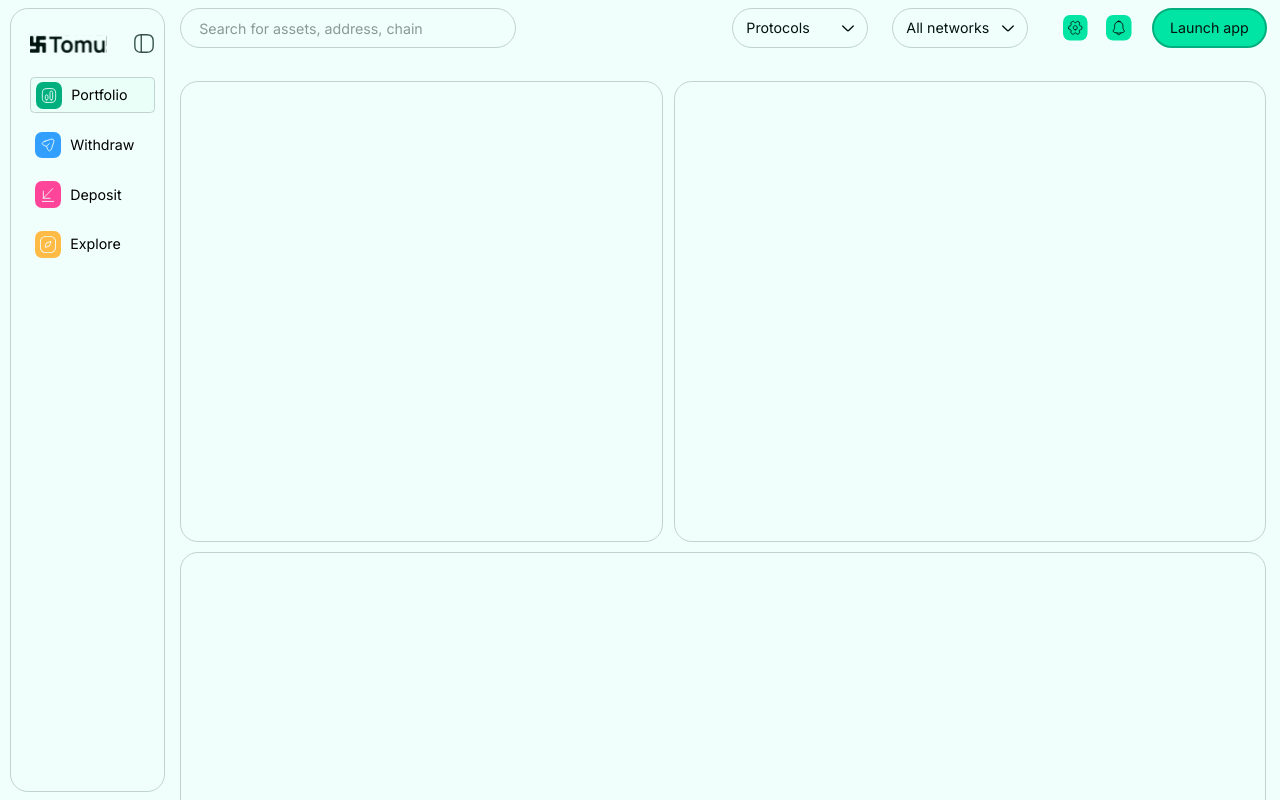
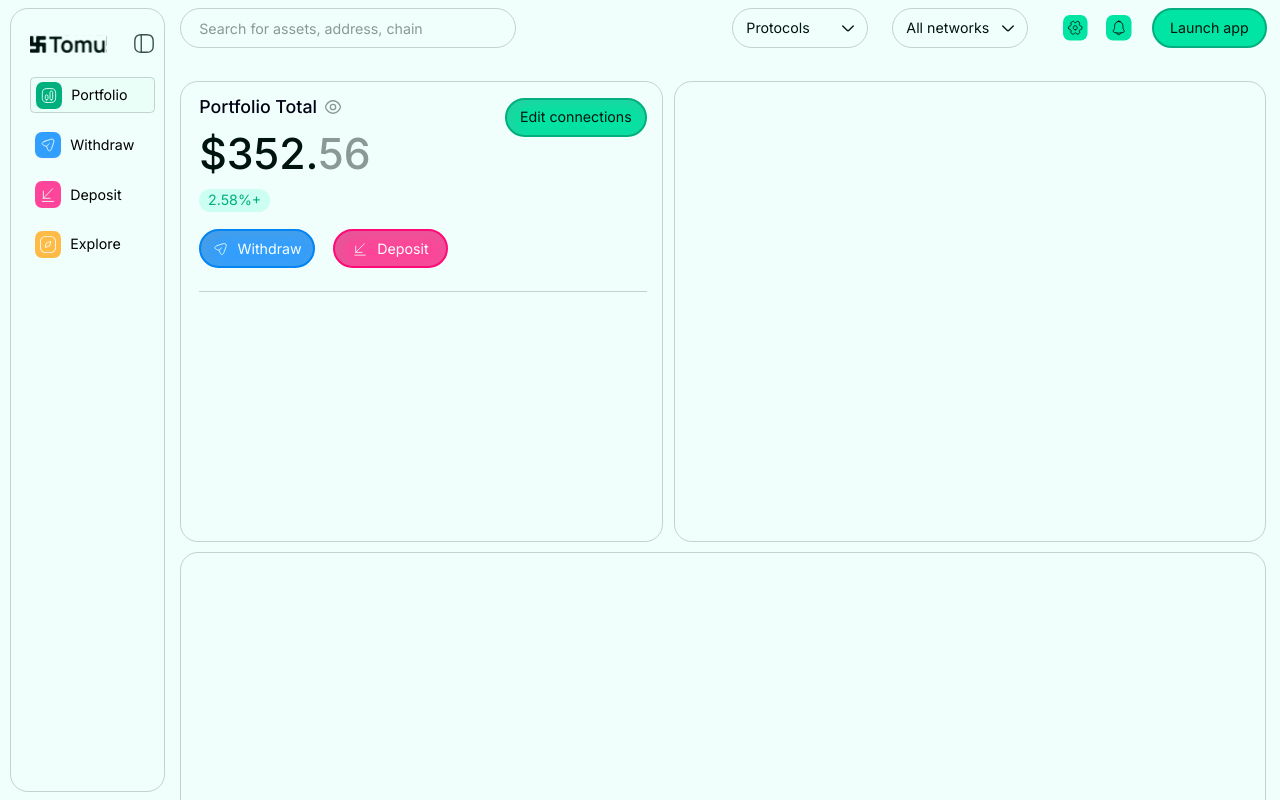
Before and after one commit to Tomu-Finance/tomu-frontend, a Next.js app: page / in a window 1280 px wide. Built offline with nearby package versions, Linux system fonts and the light colour scheme.

Commit message:
Start building portfolio left card

```diff
--- a/src/app/page.tsx
+++ b/src/app/page.tsx
@@ -1,11 +1,63 @@
 import React from 'react';
 import '../styles/pages/Portfolio.scss';
+import eye from '../assets/svgs/eye.svg';
+import send from '../assets/svgs/send.svg';
+import deposit from '../assets/svgs/received.svg';
+import Image from 'next/image';
 
 const HomePage = () => {
   return (
     <div className="portfolio">
       <div className="portfolio__top">
-        <div className="portfolio__top__left"></div>
+        <div className="portfolio__top__leftWrapper">
+          <div className="portfolio__top__left">
+            <div className="portfolio__top__left__left">
+              <div className="portfolio__top__left__left__info">
+                <p className="portfolio__top__left__left__info__heading">
+                  Portfolio Total
+                </p>
+                <Image
+                  src={eye}
+                  alt="eye icon"
+                  className="portfolio__top__left__left__info__eyeIcon"
+                />
+              </div>
+              <p className="portfolio__top__left__left__total">
+                $352.
+                <span className="portfolio__top__left__left__total__span">
+                  56
+                </span>
+              </p>
+              <div className="portfolio__top__left__left__increase">2.58%+</div>
+              <div className="portfolio__top__left__left__buttonWrapper">
+                <button className="portfolio__top__left__left__buttonWrapper__button withdraw">
+                  <Image
+                    src={send}
+                    alt="send icon"
+                    className="portfolio__top__left__left__buttonWrapper__button__icon"
+                  />
+                  <p className="portfolio__top__left__left__buttonWrapper__button__text">
+                    Withdraw
+                  </p>
+                </button>
+                <button className="portfolio__top__left__left__buttonWrapper__button deposit">
+                  <Image
+                    src={deposit}
+                    alt="deposit icon"
+                    className="portfolio__top__left__left__buttonWrapper__button__icon"
+                  />
+                  <p className="portfolio__top__left__left__buttonWrapper__button__text">
+                    Deposit
+                  </p>
+                </button>
+              </div>
+            </div>
+            <button className="portfolio__top__left__rightButton">
+              Edit connections
+            </button>
+          </div>
+          <div></div>
+        </div>
         <div className="portfolio__top__right"></div>
       </div>
       <div className="portfolio__bottom"></div>
--- a/src/styles/pages/Portfolio.scss
+++ b/src/styles/pages/Portfolio.scss
@@ -12,12 +12,139 @@
     align-items: center;
     justify-content: space-between;
 
-    &__left {
+    &__leftWrapper {
       min-width: 44.52%;
       min-height: toRem(519);
       border-radius: toRem(20);
       background-color: transparent;
       border: toRem(0.8) solid $greenish-border;
+
+      padding-top: toRem(18);
+      padding-left: toRem(21);
+      padding-bottom: toRem(21);
+      padding-right: toRem(17);
+
+      @include flex_col(toRem(0));
+    }
+
+    &__left {
+      padding-bottom: toRem(25);
+      border-bottom: toRem(0.8) solid $greenish-border;
+      display: flex;
+      align-items: flex-start;
+      justify-content: space-between;
+
+      &__left {
+        @include flex_col(toRem(10));
+
+        &__info {
+          @include flex(flex-start, center, toRem(8));
+          &__heading {
+            font-family: var(--font-inter);
+            font-size: toRem(20);
+            font-weight: 500;
+            line-height: toRem(16);
+            text-align: left;
+            color: $secondary-black;
+          }
+
+          &__eyeIcon {
+            width: toRem(20);
+            height: toRem(20);
+          }
+        }
+
+        &__total {
+          margin-top: toRem(4);
+          font-family: var(--font-inter);
+          font-size: toRem(48);
+          font-weight: 500;
+          line-height: toRem(58);
+          text-align: left;
+          color: $primary-black;
+
+          &__span {
+            color: $greenish-grey;
+          }
+        }
+
+        &__increase {
+          border-radius: toRem(100);
+          background-color: #ccfff1;
+          padding: toRem(5) toRem(10);
+          width: fit-content;
+
+          color: #00af7e;
+          font-family: var(--font-inter);
+          font-size: toRem(16);
+          font-style: normal;
+          font-weight: 400;
+          line-height: toRem(16);
+          text-align: center;
+        }
+
+        &__buttonWrapper {
+          margin-top: toRem(10);
+          @include flex(flex-start, center, toRem(20));
+
+          &__button {
+            box-sizing: border-box;
+            @include flex(center, center, toRem(10));
+            outline: none;
+            border-radius: toRem(100);
+            box-shadow: toRem(4) toRem(4) toRem(20) toRem(0)
+              rgba(138, 153, 149, 0.3) inset;
+            width: toRem(130);
+            height: toRem(44);
+            cursor: pointer;
+
+            &.withdraw {
+              border: toRem(3) solid #0284f5;
+              background: #329fff;
+            }
+
+            &.deposit {
+              border: toRem(3) solid #ff0a78;
+              background: #ff4599;
+            }
+
+            &__icon {
+              width: toRem(18.46);
+              height: toRem(18.46);
+            }
+
+            &__text {
+              font-family: var(--font-inter);
+              font-size: toRem(16);
+              font-weight: 400;
+              line-height: toRem(16);
+              color: #fafffe;
+            }
+          }
+        }
+      }
+
+      &__rightButton {
+        box-sizing: border-box;
+        outline: none;
+        border-radius: toRem(100);
+        box-shadow: toRem(4) toRem(4) toRem(20) toRem(0)
+          rgba(138, 153, 149, 0.3) inset;
+        width: toRem(160);
+        height: toRem(44);
+        cursor: pointer;
+
+        border: toRem(3) solid #00af7e;
+        background: #00e5a4;
+
+        color: $primary-black;
+        font-family: var(--font-inter);
+        font-size: toRem(16);
+        font-style: normal;
+        font-weight: 400;
+        line-height: toRem(16);
+        text-align: center;
+      }
     }
 
     &__right {
```
